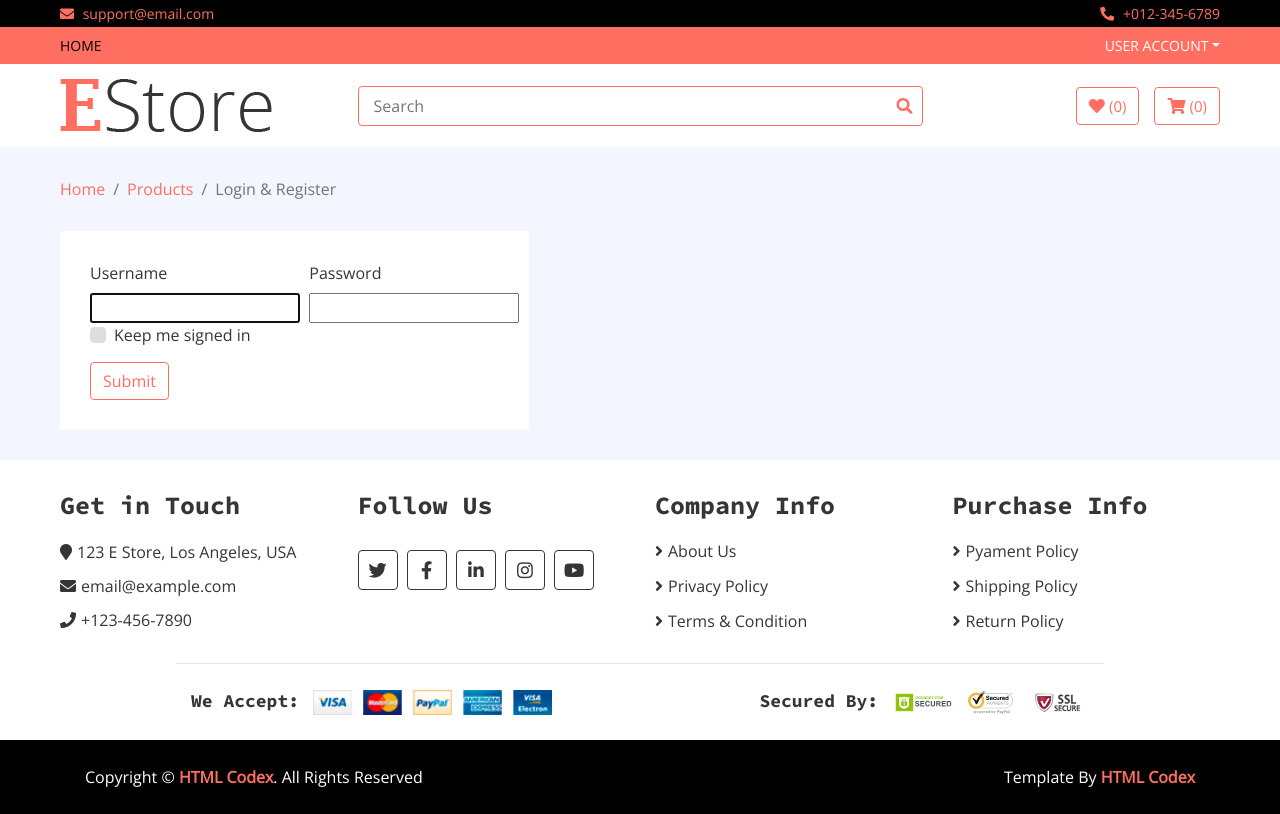
After one commit to swenhanglimbu/ecom, a Django app: page /accounts/login/ in a window 1280 px wide. The commit adds this page. Run offline with Django 4.2, Linux system fonts and the light colour scheme; some libraries are stand-ins or nearby versions.

Commit message:
worked on login and signup

```diff
--- a/ecomm/settings.py
+++ b/ecomm/settings.py
@@ -112,6 +112,9 @@ USE_I18N = True
 
 USE_TZ = True
 
+LOGIN_REDIRECT_URL = '/'
+LOGOUT_REDIRECT_URL = '/'
+
 
 # Static files (CSS, JavaScript, Images)
 # https://docs.djangoproject.com/en/4.1/howto/static-files/
--- a/ecomm/urls.py
+++ b/ecomm/urls.py
@@ -21,6 +21,7 @@ from django.conf.urls.static import static
 urlpatterns = [
     path("admin/", admin.site.urls),
     path('', include('home.urls')),
+    path('accounts/', include("django.contrib.auth.urls"))
 ]
 if settings.DEBUG:
     urlpatterns += static(settings.MEDIA_URL,
--- a/home/views.py
+++ b/home/views.py
@@ -77,6 +77,7 @@ def signup(request):
                     password=password
                 )
                 data.save()
+                return redirect('/accounts/login')
         else:
             messages.error(request, 'Password does not match !')
             return redirect('/signup')
--- a/templates/base.html
+++ b/templates/base.html
@@ -53,28 +53,23 @@
 
                     <div class="collapse navbar-collapse justify-content-between" id="navbarCollapse">
                         <div class="navbar-nav mr-auto">
-                            <a href="index.html" class="nav-item nav-link active">Home</a>
-                            <a href="product-list.html" class="nav-item nav-link">Products</a>
-                            <a href="product-detail.html" class="nav-item nav-link">Product Detail</a>
-                            <a href="cart.html" class="nav-item nav-link">Cart</a>
-                            <a href="checkout.html" class="nav-item nav-link">Checkout</a>
-                            <a href="my-account.html" class="nav-item nav-link">My Account</a>
-                            <div class="nav-item dropdown">
-                                <a href="#" class="nav-link dropdown-toggle" data-toggle="dropdown">More Pages</a>
-                                <div class="dropdown-menu">
-                                    <a href="wishlist.html" class="dropdown-item">Wishlist</a>
-                                    <a href="login.html" class="dropdown-item">Login & Register</a>
-                                    <a href="contact.html" class="dropdown-item">Contact Us</a>
-                                </div>
-                            </div>
+                            <a href="/" class="nav-item nav-link active">Home</a>
+
                         </div>
                         <div class="navbar-nav ml-auto">
                             <div class="nav-item dropdown">
+                                {% if user.is_authenticated %}
+                                <a href="#" class="nav-link dropdown-toggle" data-toggle="dropdown">{{user.username}}</a>
+                                <div class="dropdown-menu">
+                                    <a href="/accounts/logout" class="dropdown-item">Logout</a>
+                                </div>
+                                {% else %}
                                 <a href="#" class="nav-link dropdown-toggle" data-toggle="dropdown">User Account</a>
                                 <div class="dropdown-menu">
-                                    <a href="#" class="dropdown-item">Login</a>
-                                    <a href="#" class="dropdown-item">Register</a>
+                                    <a href="/accounts/login" class="dropdown-item">Login</a>
+                                    <a href="/signup" class="dropdown-item">Register</a>
                                 </div>
+                                {% endif %}
                             </div>
                         </div>
                     </div>
--- /dev/null
+++ b/templates/registration/login.html
@@ -0,0 +1,55 @@
+{% extends 'base.html' %}
+{% load static %}
+{% block content %}
+
+
+        <!-- Breadcrumb Start -->
+        <div class="breadcrumb-wrap">
+            <div class="container-fluid">
+                <ul class="breadcrumb">
+                    <li class="breadcrumb-item"><a href="#">Home</a></li>
+                    <li class="breadcrumb-item"><a href="#">Products</a></li>
+                    <li class="breadcrumb-item active">Login & Register</li>
+                </ul>
+            </div>
+        </div>
+        <!-- Breadcrumb End -->
+
+        <!-- Login Start -->
+        <div class="login">
+            <div class="container-fluid">
+                <div class="row">
+                    <form method="POST">
+                        {% csrf_token %}
+                    <div class="col-lg-6">
+                        <div class="login-form">
+                            <div class="row">
+                                <div class="col-md-6">
+                                    <label>Username</label>
+       <!--                             <input class="form-control" type="text" placeholder="E-mail / Username">-->
+                                    {{form.username}}
+                                </div>
+                                <div class="col-md-6">
+                                    <label>Password</label>
+       <!--                             <input class="form-control" type="text" placeholder="Password">-->
+                                    {{form.password}}
+                                </div>
+                                <div class="col-md-12">
+                                    <div class="custom-control custom-checkbox">
+                                        <input type="checkbox" class="custom-control-input" id="newaccount">
+                                        <label class="custom-control-label" for="newaccount">Keep me signed in</label>
+                                    </div>
+                                </div>
+                                <div class="col-md-12">
+                                    <button type="submit" class="btn">Submit</button>
+                                </div>
+                            </div>
+                        </div>
+                    </div>
+                    </form>
+                </div>
+            </div>
+        </div>
+        <!-- Login End -->
+
+{% endblock  %}
--- a/templates/signup.html
+++ b/templates/signup.html
@@ -21,6 +21,9 @@
                 <div class="row">
                     <form method="POST">
                         {% csrf_token %}
+                        {% for message in messages %}
+                    <center><font color="red">{{message}}</font></center>
+                    {% endfor %}
                     <div class="col-lg-6">
                         <div class="register-form">
                             <div class="row">
```
Also changed, not shown: db.sqlite3, templates/login.html (line endings or trailing spaces).
